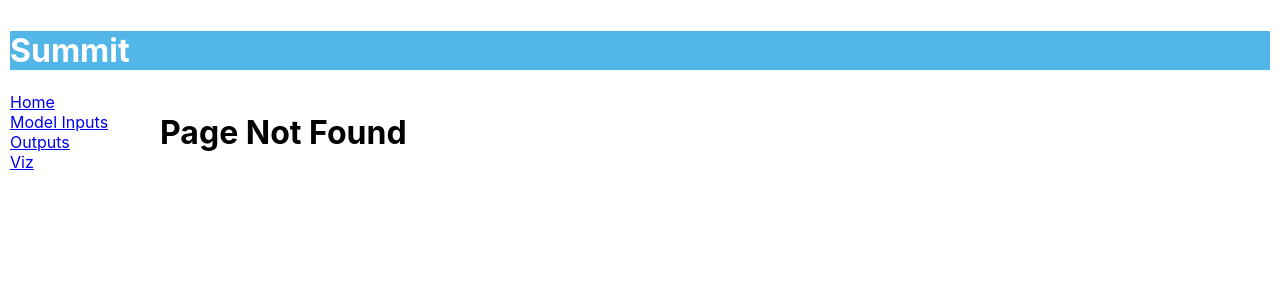
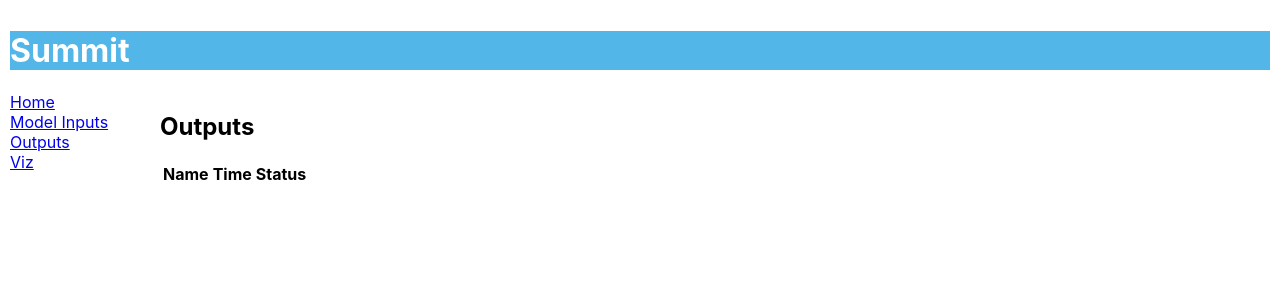
Before and after one commit to coryhouse/summit, a React (Create React App) app: page /model-outputs in a window 1280 px wide. Before the commit this address had no page. Shown: the top 300 px of the page. Built offline with nearby package versions, Linux system fonts and the light colour scheme.

Commit message:
end of day 2

```diff
--- a/src/App.js
+++ b/src/App.js
@@ -3,8 +3,12 @@ import Nav from "./Nav";
 import Header from "./Header";
 import Home from "./Home";
 import ModelInputs from "./ModelInputs";
+import ModelOutputs from "./ModelOutputs";
 import { Route, Switch } from "react-router-dom";
 import PageNotFound from "./PageNotFound";
+import { save } from "./api/modelInputsApi";
+import { withRouter } from "react-router-dom";
+import { getAll, deleteInput } from "./api/modelInputsApi";
 import "./App.css";
 
 class App extends React.Component {
@@ -12,11 +16,26 @@ class App extends React.Component {
     modelInputs: []
   };
 
+  componentDidMount() {
+    getAll().then(modelInputs => {
+      this.setState({ modelInputs });
+    });
+  }
+
+  handleDelete = id => {
+    deleteInput(id);
+    this.setState(state => {
+      return { modelInputs: [...state.modelInputs.filter(i => i.id !== id)] };
+    });
+  };
+
   handleSaveModelInput = modelInput => {
-    debugger;
     // Since setting state based on previous state, using callback form
     this.setState(state => {
       const modelInputs = [...state.modelInputs, modelInput];
+      save(modelInput).then(response => {
+        this.props.history.push("/model-outputs");
+      });
       return { modelInputs };
     });
   };
@@ -37,6 +56,15 @@ class App extends React.Component {
                 <ModelInputs onSave={this.handleSaveModelInput} />
               )}
             />
+            <Route
+              path="/model-outputs"
+              render={props => (
+                <ModelOutputs
+                  modelInputs={this.state.modelInputs}
+                  onDelete={this.handleDelete}
+                />
+              )}
+            />
             <Route path="*" component={PageNotFound} />
           </Switch>
         </div>
@@ -45,4 +73,4 @@ class App extends React.Component {
   }
 }
 
-export default App;
+export default withRouter(App);
--- a/src/ModelOutputs.js
+++ b/src/ModelOutputs.js
@@ -0,0 +1,37 @@
+import React from "react";
+
+class ModelOutputs extends React.Component {
+  render() {
+    return (
+      <div>
+        <h2>Outputs</h2>
+        <table>
+          <thead>
+            <tr>
+              <th>Name</th>
+              <th>Time</th>
+              <th>Status</th>
+              <th />
+            </tr>
+          </thead>
+          <tbody>
+            {this.props.modelInputs.map(modelInput => (
+              <tr key={modelInput.id}>
+                <td>{modelInput.name}</td>
+                <td>{modelInput.description}</td>
+                <td>{modelInput.date}</td>
+                <td>
+                  <button onClick={() => this.props.onDelete(modelInput.id)}>
+                    Delete
+                  </button>
+                </td>
+              </tr>
+            ))}
+          </tbody>
+        </table>
+      </div>
+    );
+  }
+}
+
+export default ModelOutputs;
--- a/src/Nav.js
+++ b/src/Nav.js
@@ -15,7 +15,7 @@ class Nav extends React.Component {
             <Link to="/model-inputs">Model Inputs</Link>
           </li>
           <li>
-            <Link to="/outputs">Outputs</Link>
+            <Link to="/model-outputs">Outputs</Link>
           </li>
           <li>
             <Link to="/viz">Viz</Link>
--- /dev/null
+++ b/src/api/modelInputsApi.js
@@ -0,0 +1,50 @@
+export function getAll() {
+  // Return array of data from localStorage, or if that's empty, return an empty array.
+  const all = JSON.parse(window.localStorage.getItem("modelInputs")) || [];
+  return new Promise((resolve, reject) => resolve(all));
+}
+
+export function deleteInput(id) {
+  getAll().then(allInputs => {
+    const inputsWithoutThatDeletedOne = allInputs.filter(i => i.id !== id);
+    window.localStorage.setItem(
+      "modelInputs",
+      JSON.stringify(inputsWithoutThatDeletedOne)
+    );
+  });
+}
+
+export function save(modelInput) {
+  // In a real app, this would make an HTTP call to save the data
+  // to a DB. But we're just going to save to localStorage.
+  return getAll().then(modelInputs => {
+    window.localStorage.setItem(
+      "modelInputs",
+      JSON.stringify([...modelInputs, { ...modelInput, id: guid() }])
+    );
+    // Pretend this came back from the server in a real app
+    return new Promise((resolve, reject) => resolve("Data saved."));
+  });
+}
+
+function guid() {
+  function s4() {
+    return Math.floor((1 + Math.random()) * 0x10000)
+      .toString(16)
+      .substring(1);
+  }
+  return (
+    s4() +
+    s4() +
+    "-" +
+    s4() +
+    "-" +
+    s4() +
+    "-" +
+    s4() +
+    "-" +
+    s4() +
+    s4() +
+    s4()
+  );
+}
```
